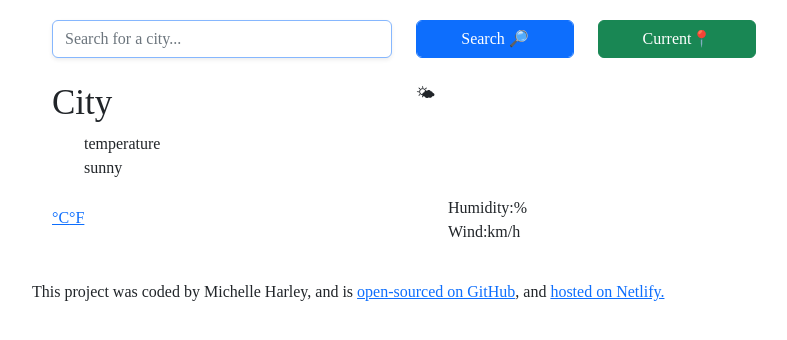
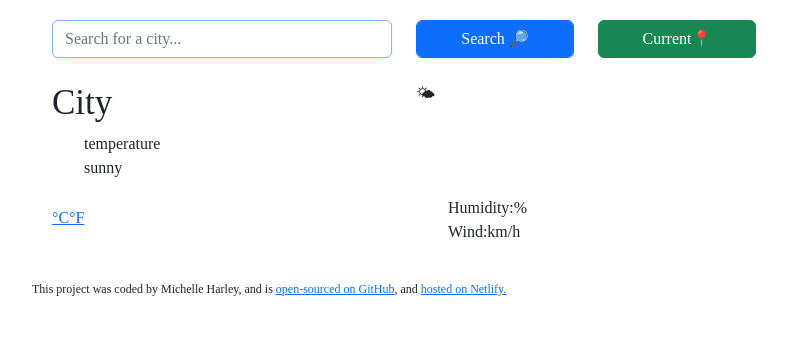
Before and after one commit to harleyma1851/react-week4-weather-app, a React (Create React App) app: page / in a window 1280 px wide. Shown: the top 340 px of the page, without its empty margins (236-1023 px from the left). Built offline with nearby package versions, Linux system fonts and the light colour scheme.

Commit message:
Update App.css

```diff
--- a/src/App.css
+++ b/src/App.css
@@ -37,6 +37,6 @@ h1 {
   font-size: 25px;
 }
 
-.footer {
+footer {
   font-size: 12px
 }
```
